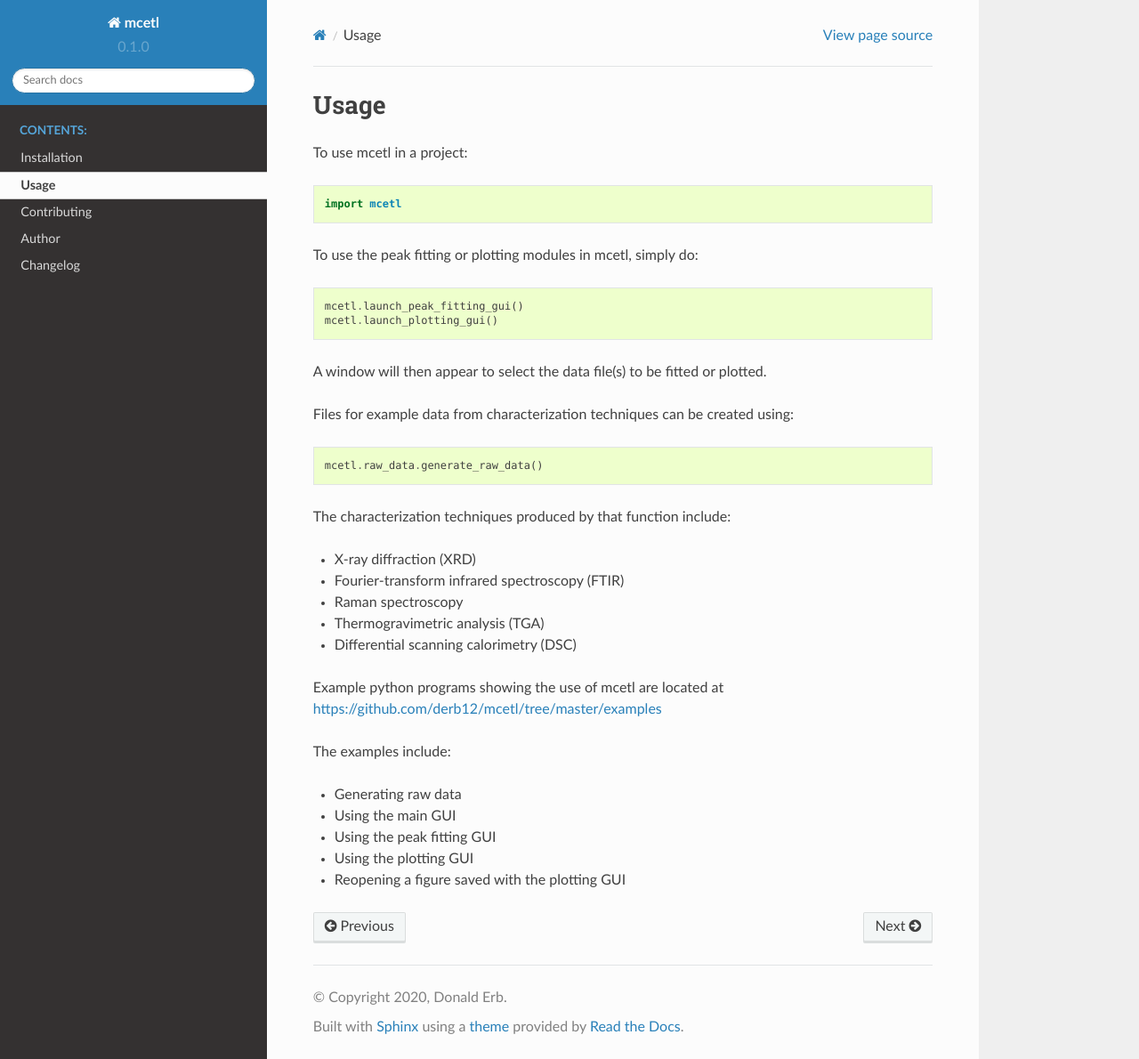
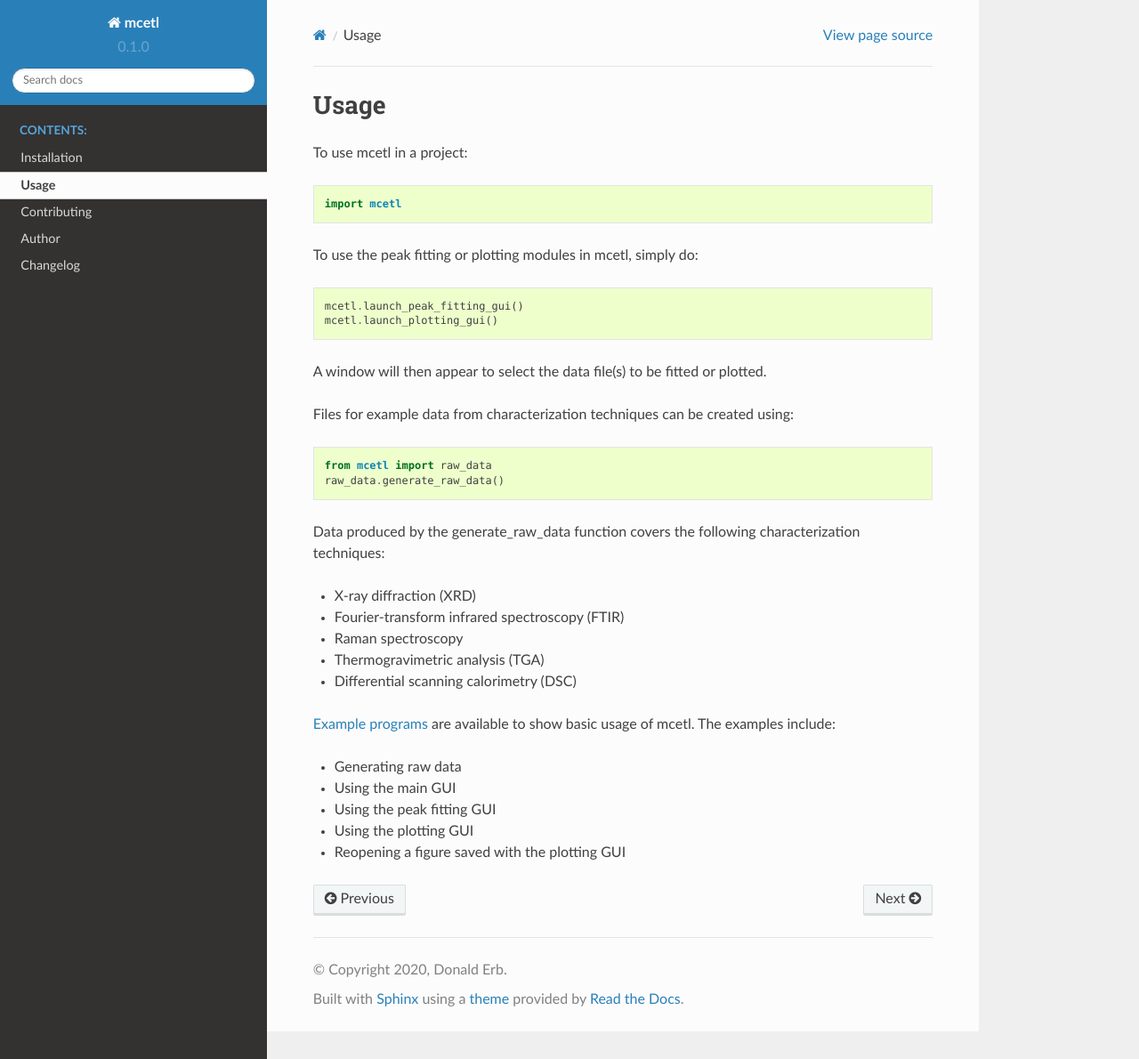
Before and after one commit to derb12/mcetl, a Sphinx documentation site: the page built from docs/usage.rst, in a window 1280 px wide and 1190 px high. Shown: the whole window at 89% size. Built offline with Sphinx 7.4.7 and the Read the Docs theme 2.0.0, drawn with Linux system fonts in a browser that asks for light colours.

Commit message:
documentation updates

```diff
--- a/CHANGELOG.rst
+++ b/CHANGELOG.rst
@@ -2,7 +2,7 @@
 Changelog
 =========
 
-0.1.0 (2020-08-20)
+0.1.0 (2020-09-12)
 ------------------
 
 * First release on PyPI.
--- a/README.rst
+++ b/README.rst
@@ -175,10 +175,12 @@ Pull requests are welcomed for this project. When submitting a pull request, fol
 * Keep the scope as narrow as possible, to make it easier to implement.
 
 
-Recent Changes
+Changelog
 --------------
 
-* TODO
+`Changelog`_
+
+.. _Changelog: https://github.com/derb12/mcetl/tree/master/CHANGELOG.rst
 
 
 Author
--- a/docs/usage.rst
+++ b/docs/usage.rst
@@ -15,12 +15,14 @@ To use the peak fitting or plotting modules in mcetl, simply do::
 
 A window will then appear to select the data file(s) to be fitted or plotted.
 
+
 Files for example data from characterization techniques can be created using::
 
-    mcetl.raw_data.generate_raw_data()
+    from mcetl import raw_data
+    raw_data.generate_raw_data()
 
 
-The characterization techniques produced by that function include:
+Data produced by the generate_raw_data function covers the following characterization techniques:
 
 * X-ray diffraction (XRD)
 * Fourier-transform infrared spectroscopy (FTIR)
@@ -29,12 +31,13 @@ The characterization techniques produced by that function include:
 * Differential scanning calorimetry (DSC)
 
 
-Example python programs showing the use of mcetl are located at https://github.com/derb12/mcetl/tree/master/examples
-
-The examples include:
+`Example programs`_  are available to show basic usage of mcetl. The examples include:
 
 * Generating raw data
 * Using the main GUI
 * Using the peak fitting GUI
 * Using the plotting GUI
 * Reopening a figure saved with the plotting GUI
+
+
+.. _Example programs: https://github.com/derb12/mcetl/tree/master/examples
--- a/setup.py
+++ b/setup.py
@@ -7,9 +7,6 @@ from setuptools import setup, find_packages
 
 with open('README.rst') as readme_file:
     long_description = readme_file.read()
-
-with open('CHANGELOG.rst') as history_file:
-    changelog = history_file.read()
 
 requirements = [
     'lmfit',
@@ -57,7 +54,7 @@ setup(
         ]
     },
     license="BSD license",
-    long_description=long_description + '\n\n' + changelog,
+    long_description=long_description,
     include_package_data=True,
     keywords='mcetl',
     name='mcetl',
```
Also changed, not shown: 1 other file.
